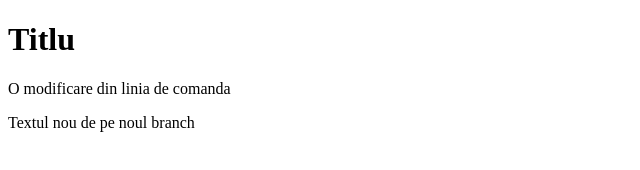
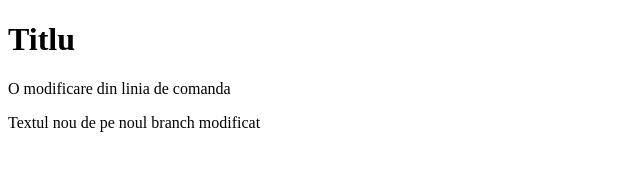
Before and after one commit to Andyoase/demo, a plain HTML site: page index.html in a window 1280 px wide. Shown: the full height of the page, 0-640 px from the left. Drawn offline with Linux system fonts and the light colour scheme.

Commit message:
Resolve PR comments

```diff
--- a/index.html
+++ b/index.html
@@ -6,6 +6,6 @@
 <body>
     <h1>Titlu</h1>
     <p>O modificare din linia de comanda</p>
-    <p>Textul nou de pe noul branch</p>
+    <p>Textul nou de pe noul branch modificat</p>
 </body>
 </html>
```
